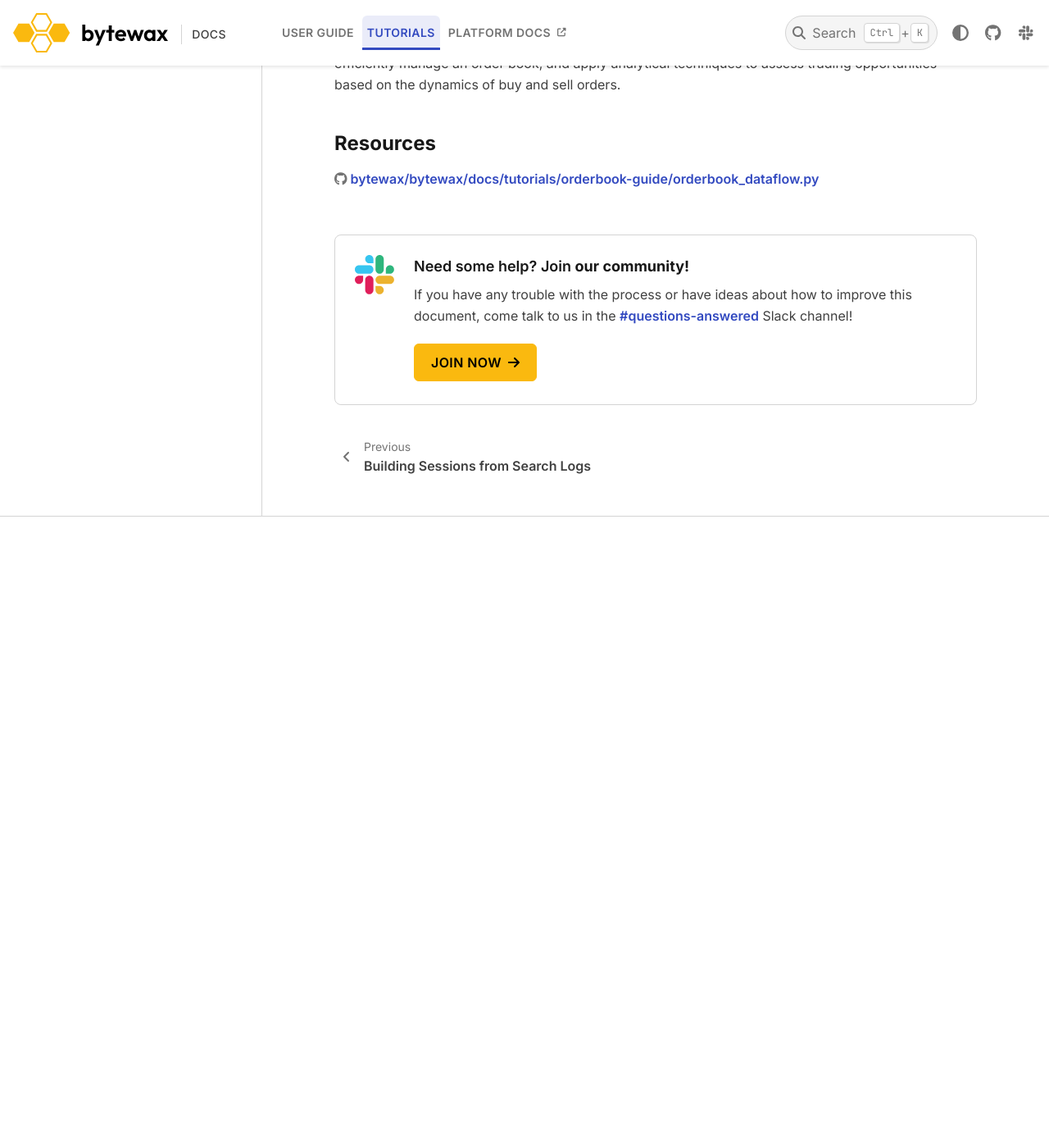
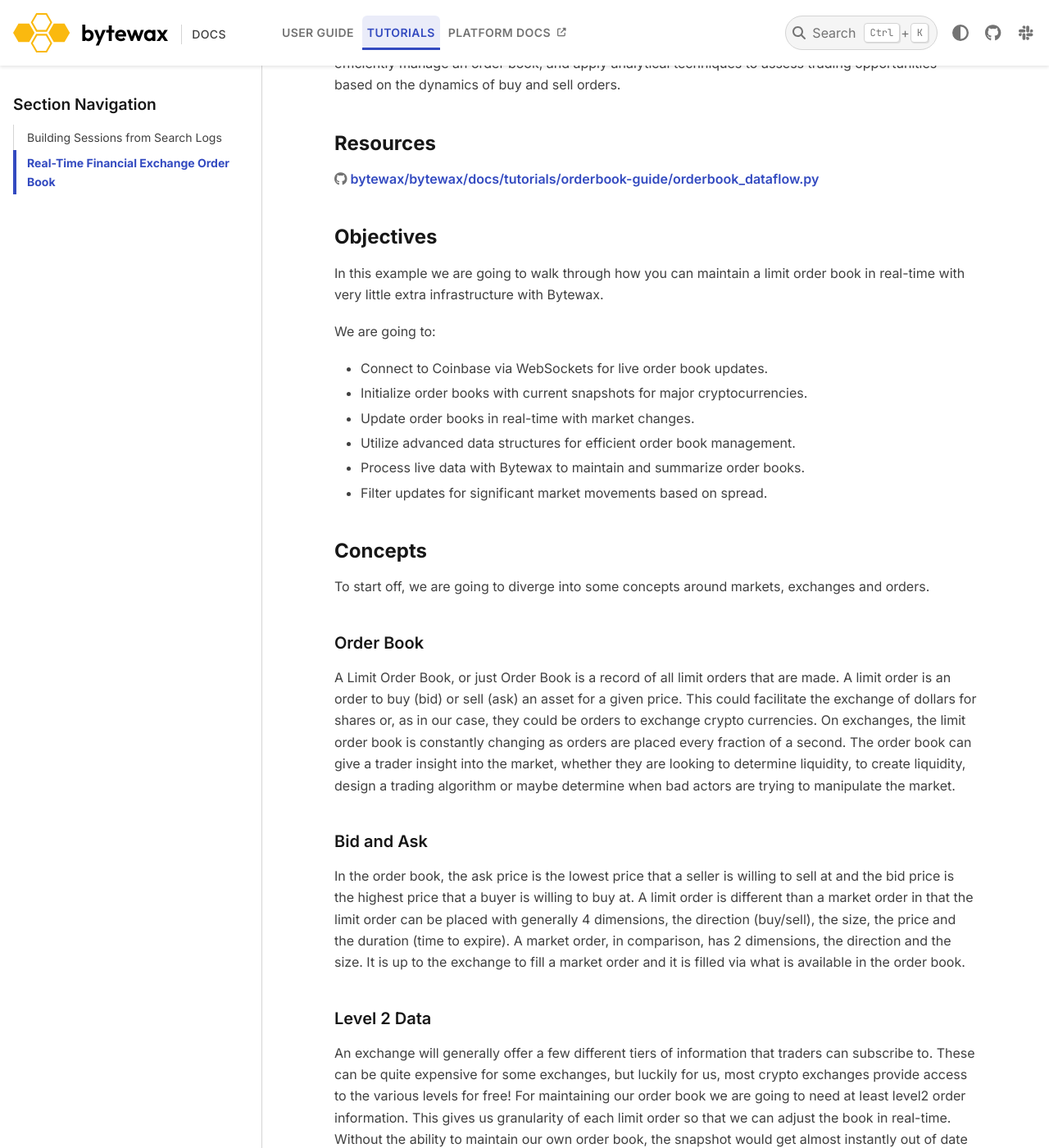
Before and after one commit to bytewax/bytewax, a Sphinx documentation site: the page built from docs/tutorials/orderbook-guide/index.md, in a window 1280 px wide and 1400 px high, scrolled down 936 px. Shown: the whole window at 82% size. Built offline with Sphinx 7.4.7 and the PyData theme 0.15.4, drawn with Linux system fonts in a browser that asks for light colours; pages that are not in the unit, such as notebooks, are missing from menus; before the commit the page ends 1566 px from its top, so only the background shows below that; some of the changed text lies outside the part shown.

Commit message:
reference code

````diff
--- a/docs/tutorials/orderbook-guide/index.md
+++ b/docs/tutorials/orderbook-guide/index.md
@@ -18,3 +18,70 @@
 ## Resources
 
 <gh-path:/docs/tutorials/orderbook-guide/orderbook_dataflow.py>
+
+## Objectives
+
+In this example we are going to walk through how you can maintain a limit order book in real-time with very little extra infrastructure with Bytewax.
+
+We are going to:
+
+* Connect to Coinbase via WebSockets for live order book updates.
+* Initialize order books with current snapshots for major cryptocurrencies.
+* Update order books in real-time with market changes.
+* Utilize advanced data structures for efficient order book management.
+* Process live data with Bytewax to maintain and summarize order books.
+* Filter updates for significant market movements based on spread.
+
+## Concepts
+
+To start off, we are going to diverge into some concepts around markets, exchanges and orders.
+
+### Order Book
+
+A Limit Order Book, or just Order Book is a record of all limit orders that are made. A limit order is an order to buy (bid) or sell (ask) an asset for a given price. This could facilitate the exchange of dollars for shares or, as in our case, they could be orders to exchange crypto currencies. On exchanges, the limit order book is constantly changing as orders are placed every fraction of a second. The order book can give a trader insight into the market, whether they are looking to determine liquidity, to create liquidity, design a trading algorithm or maybe determine when bad actors are trying to manipulate the market.
+
+### Bid and Ask
+
+In the order book, the ask price is the lowest price that a seller is willing to sell at and the bid price is the highest price that a buyer is willing to buy at. A limit order is different than a market order in that the limit order can be placed with generally 4 dimensions, the direction (buy/sell), the size, the price and the duration (time to expire). A market order, in comparison, has 2 dimensions, the direction and the size. It is up to the exchange to fill a market order and it is filled via what is available in the order book.
+
+### Level 2 Data
+
+An exchange will generally offer a few different tiers of information that traders can subscribe to. These can be quite expensive for some exchanges, but luckily for us, most crypto exchanges provide access to the various levels for free! For maintaining our order book we are going to need at least level2 order information. This gives us granularity of each limit order so that we can adjust the book in real-time. Without the ability to maintain our own order book, the snapshot would get almost instantly out of date and we would not be able to act with perfect information. We would have to download the order book every millisecond, or faster, to stay up to date and since the order book can be quite large, this isn't really feasible.
+
+Alright, let's get started!
+
+## Set up and imports
+
+Before we begin, let's import the necessary modules and set up the environment for building the dataflow.
+
+Complete installation - we recommend using a virtual environment to manage your Python dependencies. You can install Bytewax using pip:
+
+```{code-block} console
+:substitutions:
+$ python -m venv venv
+$ ./venv/bin/activate
+(venv) $ pip install bytewax==|version|
+```
+
+Now, let's import the required modules and set up the environment for building the dataflow.
+
+```{literalinclude} orderbook_dataflow.py
+:caption: dataflow.py
+:language: python
+:start-after: start-imports
+:end-before: end-imports
+:lineno-match:
+```
+
+## Websocket Input
+Our goal is to build a scalable system that can monitor multiple cryptocurrency pairs across different workers in real time. By crafting an asynchronous function to connect to the Coinbase Pro WebSocket, we facilitate streaming of cryptocurrency data into our dataflow. This process involves the websockets Python library for WebSocket connections and bytewax for dataflow integration.
+
+The function `_ws_agen` inputs cryptocurrency pair identifiers (e.g., `["BTC-USD", "ETH-USD"]`), establishing a connection to Coinbase Pro's WebSocket. It subscribes to the `level2_batch` channel for live order book updates, sending a JSON subscription message and awaiting a confirmation response with `ws.recv()`.
+
+```{literalinclude} orderbook_dataflow.py
+:caption: dataflow.py
+:language: python
+:start-after: start-async
+:end-before: end-async
+:lineno-match:
+```
````
Also changed, not shown: docs/tutorials/orderbook-guide/orderbook_dataflow.py (+7 -0 lines).
